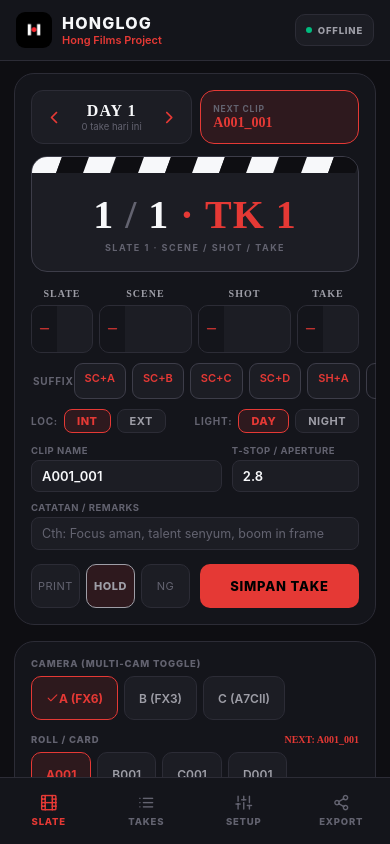
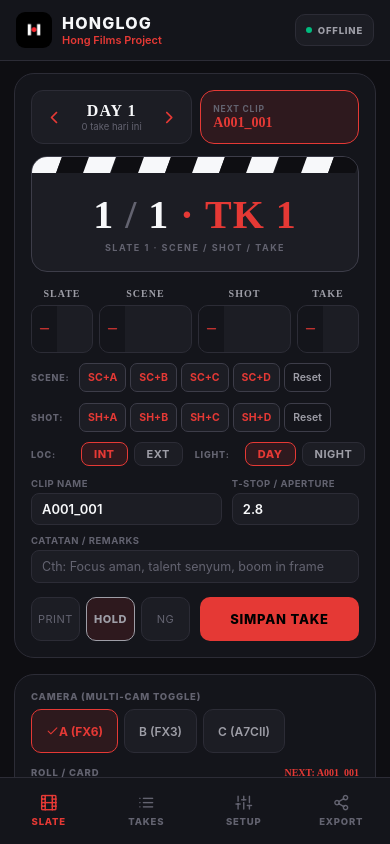
Before and after one commit to HongFilm/honglog, a React Native app: screen / in a window 390 px wide. Built offline with nearby package versions, Linux system fonts and the light colour scheme.

Commit message:
feat: automatic iOS light/dark mode, SH+A..D shot suffixes, interactive chip preset manager in setup

```diff
--- a/App.tsx
+++ b/App.tsx
@@ -11,6 +11,7 @@ import {
   Image,
   Animated,
   useColorScheme,
+  Appearance,
 } from 'react-native';
 import { SafeAreaProvider, useSafeAreaInsets } from 'react-native-safe-area-context';
 import * as Haptics from 'expo-haptics';
@@ -31,11 +32,25 @@ function MainApp() {
   const [activeTab, setActiveTab] = useState<Tab>('slate');
   const insets = useSafeAreaInsets();
 
+  const isDarkEffective = Platform.OS === 'ios'
+    ? (systemColorScheme ?? Appearance.getColorScheme()) === 'dark'
+    : isDarkMode;
+
   useEffect(() => {
     if (Platform.OS === 'ios') {
-      setDarkMode(systemColorScheme === 'dark');
+      const current = (systemColorScheme ?? Appearance.getColorScheme()) === 'dark';
+      setDarkMode(current);
     }
   }, [systemColorScheme]);
+
+  useEffect(() => {
+    if (Platform.OS === 'ios') {
+      const sub = Appearance.addChangeListener(({ colorScheme }) => {
+        setDarkMode(colorScheme === 'dark');
+      });
+      return () => sub.remove();
+    }
+  }, []);
 
   const [showSplash, setShowSplash] = useState(true);
   const splashOpacity = useRef(new Animated.Value(1)).current;
@@ -51,7 +66,7 @@ function MainApp() {
     export: 3,
   };
 
-  const theme: ThemeColors = isDarkMode ? THEME : LIGHT_THEME;
+  const theme: ThemeColors = isDarkEffective ? THEME : LIGHT_THEME;
 
   useEffect(() => {
     hydrate();
@@ -116,7 +131,7 @@ function MainApp() {
 
   return (
     <View style={[styles.rootContainer, { backgroundColor: theme.bg }]}>
-      <StatusBar barStyle={isDarkMode ? 'light-content' : 'dark-content'} backgroundColor={theme.bg} />
+      <StatusBar barStyle={isDarkEffective ? 'light-content' : 'dark-content'} backgroundColor={theme.bg} />
 
       {/* Top Header Bar - Docked to top safe area */}
       <View
--- a/app.json
+++ b/app.json
@@ -5,7 +5,7 @@
     "version": "1.0.0",
     "orientation": "portrait",
     "icon": "./assets/icon.png",
-    "userInterfaceStyle": "light",
+    "userInterfaceStyle": "automatic",
     "ios": {
       "supportsTablet": true,
       "bundleIdentifier": "com.hongfilm.honglog",
--- a/package.json
+++ b/package.json
@@ -18,6 +18,7 @@
     "zustand": "^5.0.15"
   },
   "devDependencies": {
+    "@expo/ngrok": "^4.1.3",
     "@types/react": "~19.2.2",
     "eslint": "^9.0.0",
     "eslint-config-expo": "~57.0.2",
--- a/src/components/ProjectSetup.tsx
+++ b/src/components/ProjectSetup.tsx
@@ -20,12 +20,19 @@ export const ProjectSetup: React.FC = () => {
   const [lut, setLut] = useState(meta.lut);
   const [projectFps, setProjectFps] = useState(meta.projectFps);
 
-  const [camerasText, setCamerasText] = useState(meta.cameras.join(', '));
-  const [cardsText, setCardsText] = useState(meta.cards.join(', '));
-  const [lensesText, setLensesText] = useState(meta.lenses.join(', '));
-  const [shuttersText, setShuttersText] = useState(meta.shutters.join(', '));
-  const [filtersText, setFiltersText] = useState(meta.filters.join(', '));
-  const [isosText, setIsosText] = useState(meta.isos.join(', '));
+  const [cameras, setCameras] = useState<string[]>(meta.cameras || []);
+  const [cards, setCards] = useState<string[]>(meta.cards || []);
+  const [lenses, setLenses] = useState<string[]>(meta.lenses || []);
+  const [shutters, setShutters] = useState<string[]>(meta.shutters || []);
+  const [filters, setFilters] = useState<string[]>(meta.filters || []);
+  const [isos, setIsos] = useState<string[]>(meta.isos || []);
+
+  const [addModal, setAddModal] = useState<{
+    category: 'cameras' | 'cards' | 'lenses' | 'shutters' | 'filters' | 'isos';
+    title: string;
+    placeholder: string;
+  } | null>(null);
+  const [addText, setAddText] = useState('');
 
   const [newProjectName, setNewProjectName] = useState('');
   const [renamingProj, setRenamingProj] = useState<{ id: string; name: string } | null>(null);
@@ -44,14 +51,34 @@ export const ProjectSetup: React.FC = () => {
     setAspectRatio(meta.aspectRatio);
     setLut(meta.lut);
     setProjectFps(meta.projectFps);
-    setCamerasText(meta.cameras.join(', '));
-    setCardsText(meta.cards.join(', '));
-    setLensesText(meta.lenses.join(', '));
-    setShuttersText(meta.shutters.join(', '));
-    setFiltersText(meta.filters.join(', '));
-    setIsosText(meta.isos.join(', '));
+    setCameras(meta.cameras || []);
+    setCards(meta.cards || []);
+    setLenses(meta.lenses || []);
+    setShutters(meta.shutters || []);
+    setFilters(meta.filters || []);
+    setIsos(meta.isos || []);
   }, [activeProjectId, meta]);
   /* eslint-enable react-hooks/set-state-in-effect */
+
+  const handleConfirmAddPreset = () => {
+    if (!addModal || !addText.trim()) return;
+    Haptics.notificationAsync(Haptics.NotificationFeedbackType.Success);
+    const val = addText.trim();
+    if (addModal.category === 'cameras') {
+      setCameras([...cameras, val]);
+    } else if (addModal.category === 'cards') {
+      setCards([...cards, val]);
+    } else if (addModal.category === 'lenses') {
+      setLenses([...lenses, val.replace(/mm/gi, '').trim()]);
+    } else if (addModal.category === 'shutters') {
+      setShutters([...shutters, val]);
+    } else if (addModal.category === 'filters') {
+      setFilters([...filters, val]);
+    } else if (addModal.category === 'isos') {
+      setIsos([...isos, val]);
+    }
+    setAddModal(null);
+  };
 
   const handleConfirmRename = async () => {
     if (!renamingProj || !renameText.trim()) return;
@@ -91,12 +118,12 @@ export const ProjectSetup: React.FC = () => {
       setAspectRatio(proj.meta.aspectRatio);
       setLut(proj.meta.lut);
       setProjectFps(proj.meta.projectFps);
-      setCamerasText(proj.meta.cameras.join(', '));
-      setCardsText(proj.meta.cards.join(', '));
-      setLensesText(proj.meta.lenses.join(', '));
-      setShuttersText(proj.meta.shutters.join(', '));
-      setFiltersText(proj.meta.filters.join(', '));
-      setIsosText(proj.meta.isos.join(', '));
+      setCameras(proj.meta.cameras || []);
+      setCards(proj.meta.cards || []);
+      setLenses(proj.meta.lenses || []);
+      setShutters(proj.meta.shutters || []);
+      setFilters(proj.meta.filters || []);
+      setIsos(proj.meta.isos || []);
     }
   };
 
@@ -111,7 +138,7 @@ export const ProjectSetup: React.FC = () => {
   const handleSave = async () => {
     Haptics.notificationAsync(Haptics.NotificationFeedbackType.Success);
     await updateMeta({
-      production,
+      production: production.trim() || 'Hong Films Production',
       prodNumber,
       director,
       dop,
@@ -121,12 +148,12 @@ export const ProjectSetup: React.FC = () => {
       aspectRatio,
       lut,
       projectFps,
-      cameras: camerasText.split(',').map((s) => s.trim()).filter(Boolean),
-      cards: cardsText.split(',').map((s) => s.trim()).filter(Boolean),
-      lenses: lensesText.split(',').map((s) => s.trim()).filter(Boolean),
-      shutters: shuttersText.split(',').map((s) => s.trim()).filter(Boolean),
-      filters: filtersText.split(',').map((s) => s.trim()).filter(Boolean),
-      isos: isosText.split(',').map((s) => s.trim()).filter(Boolean),
+      cameras,
+      cards,
+      lenses,
+      shutters,
+      filters,
+      isos,
     });
     Alert.alert('Tersimpan', 'Pengaturan produksi film berhasil diperbarui.');
   };
@@ -147,6 +174,65 @@ export const ProjectSetup: React.FC = () => {
           },
         },
       ]
+    );
+  };
+
+  const renderPresetGroup = (
+    title: string,
+    category: 'cameras' | 'cards' | 'lenses' | 'shutters' | 'filters' | 'isos',
+    items: string[],
+    onRemove: (idx: number) => void,
+    config: { placeholder: string; suffix?: string }
+  ) => {
+    return (
+      <View style={styles.presetGroup}>
+        <View style={styles.presetHeaderRow}>
+          <Text style={[styles.presetGroupLabel, { color: theme.textSecondary }]}>{title}</Text>
+          <TouchableOpacity
+            style={[styles.addPresetBtn, { borderColor: theme.accent, backgroundColor: theme.accentWash }]}
+            onPress={() => {
+              Haptics.impactAsync(Haptics.ImpactFeedbackStyle.Light);
+              setAddText('');
+              setAddModal({
+                category,
+                title,
+                placeholder: config.placeholder,
+              });
+            }}
+          >
+            <Feather name="plus" size={12} color={theme.accent} />
+            <Text style={[styles.addPresetBtnText, { color: theme.accent }]}>Tambah</Text>
+          </TouchableOpacity>
+        </View>
+
+        <View style={styles.presetChipsWrap}>
+          {items.map((it, idx) => (
+            <View
+              key={`${it}_${idx}`}
+              style={[styles.presetChipBadge, { backgroundColor: theme.surfaceRaised, borderColor: theme.border }]}
+            >
+              <Text style={[styles.presetChipBadgeText, { color: theme.textPrimary }]}>
+                {it}{config.suffix || ''}
+              </Text>
+              <TouchableOpacity
+                onPress={() => {
+                  Haptics.impactAsync(Haptics.ImpactFeedbackStyle.Light);
+                  onRemove(idx);
+                }}
+                hitSlop={{ top: 8, bottom: 8, left: 8, right: 8 }}
+                style={styles.chipRemoveIconBtn}
+              >
+                <Feather name="x" size={12} color={theme.danger} />
+              </TouchableOpacity>
+            </View>
+          ))}
+          {items.length === 0 && (
+            <Text style={[styles.emptyChipHint, { color: theme.textFaint }]}>
+              Belum ada preset. Ketuk + Tambah untuk mengisi.
+            </Text>
+          )}
+        </View>
+      </View>
     );
   };
 
@@ -347,74 +433,15 @@ export const ProjectSetup: React.FC = () => {
         </View>
       </View>
 
-      <Text style={[styles.sectionHeader, { color: theme.accent }]}>PRESET DI SET (PISAHKAN KOMA)</Text>
+      <Text style={[styles.sectionHeader, { color: theme.accent }]}>PRESET DI SET (INTERAKTIF CHIP)</Text>
 
-      <View style={[styles.card, { backgroundColor: theme.surface, borderColor: theme.border }]}>
-        <View style={styles.field}>
-          <Text style={[styles.label, { color: theme.textFaint }]}>KAMERA DI SET</Text>
-          <TextInput
-            style={[styles.input, { backgroundColor: theme.surfaceRaised, borderColor: theme.border, color: theme.textPrimary }]}
-            value={camerasText}
-            onChangeText={setCamerasText}
-            placeholder="A (FX6), B (FX3)"
-            placeholderTextColor={theme.textFaint}
-          />
-        </View>
-
-        <View style={styles.field}>
-          <Text style={[styles.label, { color: theme.textFaint }]}>CARD / ROLL</Text>
-          <TextInput
-            style={[styles.input, { backgroundColor: theme.surfaceRaised, borderColor: theme.border, color: theme.textPrimary }]}
-            value={cardsText}
-            onChangeText={setCardsText}
-            placeholder="A001, B001, C001"
-            placeholderTextColor={theme.textFaint}
-          />
-        </View>
-
-        <View style={styles.field}>
-          <Text style={[styles.label, { color: theme.textFaint }]}>PRESET LENSA (MM)</Text>
-          <TextInput
-            style={[styles.input, { backgroundColor: theme.surfaceRaised, borderColor: theme.border, color: theme.textPrimary }]}
-            value={lensesText}
-            onChangeText={setLensesText}
-            placeholder="18, 24, 35, 50, 75, 125"
-            placeholderTextColor={theme.textFaint}
-          />
-        </View>
-
-        <View style={styles.field}>
-          <Text style={[styles.label, { color: theme.textFaint }]}>PRESET SHUTTER</Text>
-          <TextInput
-            style={[styles.input, { backgroundColor: theme.surfaceRaised, borderColor: theme.border, color: theme.textPrimary }]}
-            value={shuttersText}
-            onChangeText={setShuttersText}
-            placeholder="180°, 1/48, 1/50, 1/100"
-            placeholderTextColor={theme.textFaint}
-          />
-        </View>
-
-        <View style={styles.field}>
-          <Text style={[styles.label, { color: theme.textFaint }]}>PRESET ISO</Text>
-          <TextInput
-            style={[styles.input, { backgroundColor: theme.surfaceRaised, borderColor: theme.border, color: theme.textPrimary }]}
-            value={isosText}
-            onChangeText={setIsosText}
-            placeholder="100, 200, 400, 800, 1600, 3200, 6400"
-            placeholderTextColor={theme.textFaint}
-          />
-        </View>
-
-        <View style={styles.field}>
-          <Text style={[styles.label, { color: theme.textFaint }]}>PRESET FILTER / ND</Text>
-          <TextInput
-            style={[styles.input, { backgroundColor: theme.surfaceRaised, borderColor: theme.border, color: theme.textPrimary }]}
-            value={filtersText}
-            onChangeText={setFiltersText}
-            placeholder="Clear, ND3, ND6, Diffusion 1/4"
-            placeholderTextColor={theme.textFaint}
-          />
-        </View>
+      <View style={[styles.card, { backgroundColor: theme.surface, borderColor: theme.border, gap: 16 }]}>
+        {renderPresetGroup('KAMERA DI SET', 'cameras', cameras, (idx) => setCameras(cameras.filter((_, i) => i !== idx)), { placeholder: 'Cth: A (FX6)' })}
+        {renderPresetGroup('CARD / ROLL', 'cards', cards, (idx) => setCards(cards.filter((_, i) => i !== idx)), { placeholder: 'Cth: A001, B001' })}
+        {renderPresetGroup('PRESET LENSA (MM)', 'lenses', lenses, (idx) => setLenses(lenses.filter((_, i) => i !== idx)), { placeholder: 'Cth: 18, 24, 35', suffix: 'mm' })}
+        {renderPresetGroup('PRESET SHUTTER', 'shutters', shutters, (idx) => setShutters(shutters.filter((_, i) => i !== idx)), { placeholder: 'Cth: 180°, 1/50' })}
+        {renderPresetGroup('PRESET ISO', 'isos', isos, (idx) => setIsos(isos.filter((_, i) => i !== idx)), { placeholder: 'Cth: 800, 1600, 3200' })}
+        {renderPresetGroup('PRESET FILTER / ND', 'filters', filters, (idx) => setFilters(filters.filter((_, i) => i !== idx)), { placeholder: 'Cth: Clear, ND.3, ND.6' })}
       </View>
 
       <TouchableOpacity style={[styles.saveBtn, { backgroundColor: theme.accent }]} onPress={handleSave} activeOpacity={0.85}>
@@ -451,6 +478,40 @@ export const ProjectSetup: React.FC = () => {
                 onPress={handleConfirmRename}
               >
                 <Text style={styles.saveBtnText}>SIMPAN</Text>
+              </TouchableOpacity>
+            </View>
+          </View>
+        </View>
+      </Modal>
+
+      {/* Add Preset Item Modal */}
+      <Modal visible={!!addModal} animationType="fade" transparent onRequestClose={() => setAddModal(null)}>
+        <View style={styles.renameModalOverlay}>
+          <View style={[styles.renameModalSheet, { backgroundColor: theme.surface, borderColor: theme.border }]}>
+            <Text style={[styles.renameModalTitle, { color: theme.accent }]}>
+              TAMBAH {addModal?.title.toUpperCase()}
+            </Text>
+            <Text style={[styles.label, { color: theme.textFaint }]}>NAMA / NILAI PRESET BARU:</Text>
+            <TextInput
+              style={[styles.input, { backgroundColor: theme.surfaceRaised, borderColor: theme.border, color: theme.textPrimary }]}
+              value={addText}
+              onChangeText={setAddText}
+              placeholder={addModal?.placeholder}
+              placeholderTextColor={theme.textFaint}
+              autoFocus
+            />
+            <View style={{ flexDirection: 'row', gap: 8, marginTop: 8 }}>
+              <TouchableOpacity
+                style={[styles.cancelBtn, { flex: 1, borderColor: theme.border }]}
+                onPress={() => setAddModal(null)}
+              >
+                <Text style={{ color: theme.textSecondary, fontWeight: '700', textAlign: 'center' }}>Batal</Text>
+              </TouchableOpacity>
+              <TouchableOpacity
+                style={[styles.saveBtn, { flex: 1.5, marginTop: 0, backgroundColor: theme.accent }]}
+                onPress={handleConfirmAddPreset}
+              >
+                <Text style={styles.saveBtnText}>TAMBAH</Text>
               </TouchableOpacity>
             </View>
           </View>
@@ -645,4 +706,58 @@ const styles = StyleSheet.create({
     fontWeight: '800',
     letterSpacing: 0.8,
   },
+  presetGroup: {
+    gap: 8,
+  },
+  presetHeaderRow: {
+    flexDirection: 'row',
+    justifyContent: 'space-between',
+    alignItems: 'center',
+  },
+  presetGroupLabel: {
+    fontSize: 10,
+    fontWeight: '800',
+    letterSpacing: 0.8,
+  },
+  addPresetBtn: {
+    flexDirection: 'row',
+    alignItems: 'center',
+    gap: 4,
+    paddingHorizontal: 8,
+    paddingVertical: 4,
+    borderRadius: 6,
+    borderWidth: 1,
+  },
+  addPresetBtnText: {
+    fontSize: 11,
+    fontWeight: '700',
+  },
+  presetChipsWrap: {
+    flexDirection: 'row',
+    flexWrap: 'wrap',
+    gap: 8,
+  },
+  presetChipBadge: {
+    flexDirection: 'row',
+    alignItems: 'center',
+    gap: 6,
+    paddingLeft: 10,
+    paddingRight: 6,
+    paddingVertical: 6,
+    borderRadius: 8,
+    borderWidth: 1,
+  },
+  presetChipBadgeText: {
+    fontSize: 12,
+    fontWeight: '700',
+  },
+  chipRemoveIconBtn: {
+    padding: 2,
+    borderRadius: 4,
+  },
+  emptyChipHint: {
+    fontSize: 11.5,
+    fontStyle: 'italic',
+    paddingVertical: 4,
+  },
 });
--- a/src/components/SlateControl.tsx
+++ b/src/components/SlateControl.tsx
@@ -1,5 +1,5 @@
 import React from 'react';
-import { View, Text, StyleSheet, TouchableOpacity, TextInput } from 'react-native';
+import { View, Text, StyleSheet, TouchableOpacity, TextInput, ScrollView } from 'react-native';
 import * as Haptics from 'expo-haptics';
 import { Feather } from '@expo/vector-icons';
 import { useHonglogStore } from '../store/useHonglogStore';
@@ -159,12 +159,13 @@ export const SlateControl: React.FC = () => {
       </View>
 
       {/* Suffix Shortcuts */}
+      <View style={styles.suffixContainer}>
         <View style={styles.suffixRow}>
-        <Text style={[styles.suffixLbl, { color: theme.textFaint }]}>SUFFIX</Text>
-        <View style={styles.chipsWrap}>
+          <Text style={[styles.suffixLbl, { color: theme.textFaint }]}>SCENE:</Text>
+          <ScrollView horizontal showsHorizontalScrollIndicator={false} contentContainerStyle={styles.chipsWrap}>
             {['A', 'B', 'C', 'D'].map((s) => (
               <TouchableOpacity
-              key={s}
+                key={`sc_${s}`}
                 style={[styles.chip, { backgroundColor: theme.surfaceRaised, borderColor: theme.borderLight }]}
                 onPress={() => {
                   haptic();
@@ -175,23 +176,42 @@ export const SlateControl: React.FC = () => {
               </TouchableOpacity>
             ))}
             <TouchableOpacity
+              style={[styles.chip, { borderColor: theme.borderLight, backgroundColor: 'transparent' }]}
+              onPress={() => {
+                haptic();
+                setForm({ scene: form.scene.replace(/[^0-9]/g, '') || '1' });
+              }}
+            >
+              <Text style={[styles.chipClearText, { color: theme.textSecondary }]}>Reset</Text>
+            </TouchableOpacity>
+          </ScrollView>
+        </View>
+
+        <View style={[styles.suffixRow, { marginTop: 6 }]}>
+          <Text style={[styles.suffixLbl, { color: theme.textFaint }]}>SHOT:</Text>
+          <ScrollView horizontal showsHorizontalScrollIndicator={false} contentContainerStyle={styles.chipsWrap}>
+            {['A', 'B', 'C', 'D'].map((s) => (
+              <TouchableOpacity
+                key={`sh_${s}`}
                 style={[styles.chip, { backgroundColor: theme.surfaceRaised, borderColor: theme.borderLight }]}
                 onPress={() => {
                   haptic();
-              addSuffixToShot('A');
+                  addSuffixToShot(s);
                 }}
               >
-            <Text style={[styles.chipText, { color: theme.accent }]}>SH+A</Text>
+                <Text style={[styles.chipText, { color: theme.accent }]}>SH+{s}</Text>
               </TouchableOpacity>
+            ))}
             <TouchableOpacity
               style={[styles.chip, { borderColor: theme.borderLight, backgroundColor: 'transparent' }]}
               onPress={() => {
                 haptic();
-              stripSuffixScene();
+                setForm({ shot: form.shot.replace(/[^0-9]/g, '') || '1' });
               }}
             >
               <Text style={[styles.chipClearText, { color: theme.textSecondary }]}>Reset</Text>
             </TouchableOpacity>
+          </ScrollView>
         </View>
       </View>
 
@@ -477,35 +497,43 @@ const styles = StyleSheet.create({
     paddingHorizontal: 2,
     paddingVertical: 0,
   },
+  suffixContainer: {
+    marginTop: 10,
+    gap: 5,
+  },
   suffixRow: {
     flexDirection: 'row',
     alignItems: 'center',
-    justifyContent: 'space-between',
-    marginTop: 10,
-    paddingHorizontal: 2,
+    gap: 4,
   },
   suffixLbl: {
-    fontSize: 10,
-    fontWeight: '700',
+    fontSize: 9,
+    fontWeight: '800',
     letterSpacing: 0.8,
+    width: 44,
   },
   chipsWrap: {
     flexDirection: 'row',
-    gap: 6,
+    gap: 4,
+    alignItems: 'center',
+    paddingRight: 6,
   },
   chip: {
-    minHeight: 36,
-    paddingVertical: 7,
-    paddingHorizontal: 10,
-    borderRadius: 9,
+    minHeight: 29,
+    paddingVertical: 4,
+    paddingHorizontal: 8,
+    borderRadius: 7,
     borderWidth: 1,
+    justifyContent: 'center',
+    alignItems: 'center',
   },
   chipText: {
-    fontSize: 11,
-    fontWeight: '600',
+    fontSize: 10.5,
+    fontWeight: '700',
   },
   chipClearText: {
-    fontSize: 11,
+    fontSize: 10.5,
+    fontWeight: '600',
   },
   envRow: {
     flexDirection: 'row',
--- a/src/store/useHonglogStore.ts
+++ b/src/store/useHonglogStore.ts
@@ -1,4 +1,5 @@
 import { create } from 'zustand';
+import { Platform, Appearance } from 'react-native';
 import AsyncStorage from '@react-native-async-storage/async-storage';
 import { TakeEntry, CameraTakeItem, ProductionMeta, Project, TakeStatus } from '../types';
 
@@ -230,7 +231,9 @@ export const useHonglogStore = create<HonglogStore>((set, get) => ({
 
       let projects: Project[] = savedProjects ? JSON.parse(savedProjects) : [];
       let activeId = savedActiveId;
-      const isDark = savedTheme ? savedTheme === 'dark' : true;
+      const isDark = Platform.OS === 'ios'
+        ? (Appearance.getColorScheme() === 'dark')
+        : (savedTheme ? savedTheme === 'dark' : true);
 
       if (projects.length === 0) {
         const defaultProject: Project = {
```
Also changed, not shown: 2 other files (tests, documents, lock files or other folders). Lines whose indentation alone changed are shown as unchanged.
